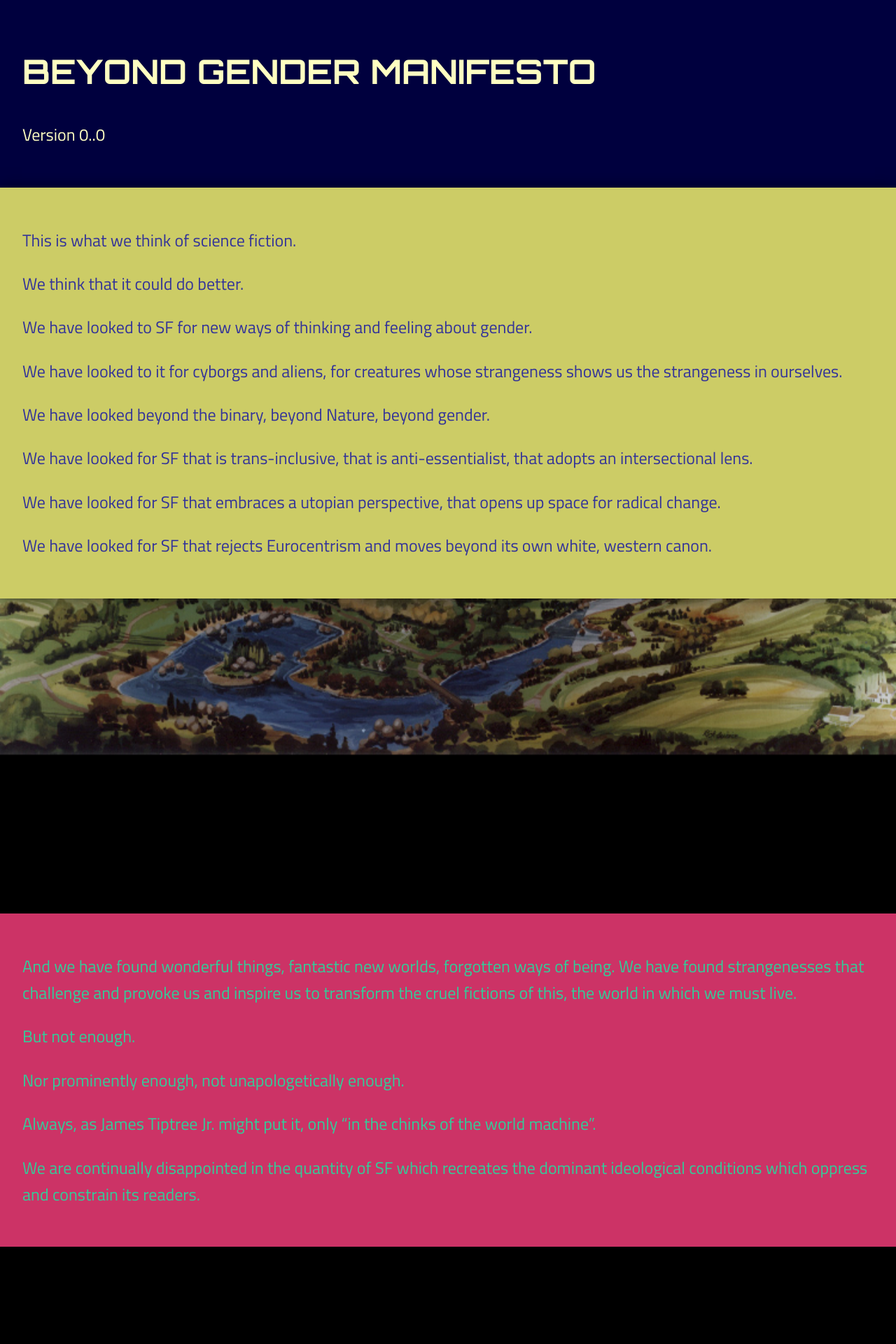
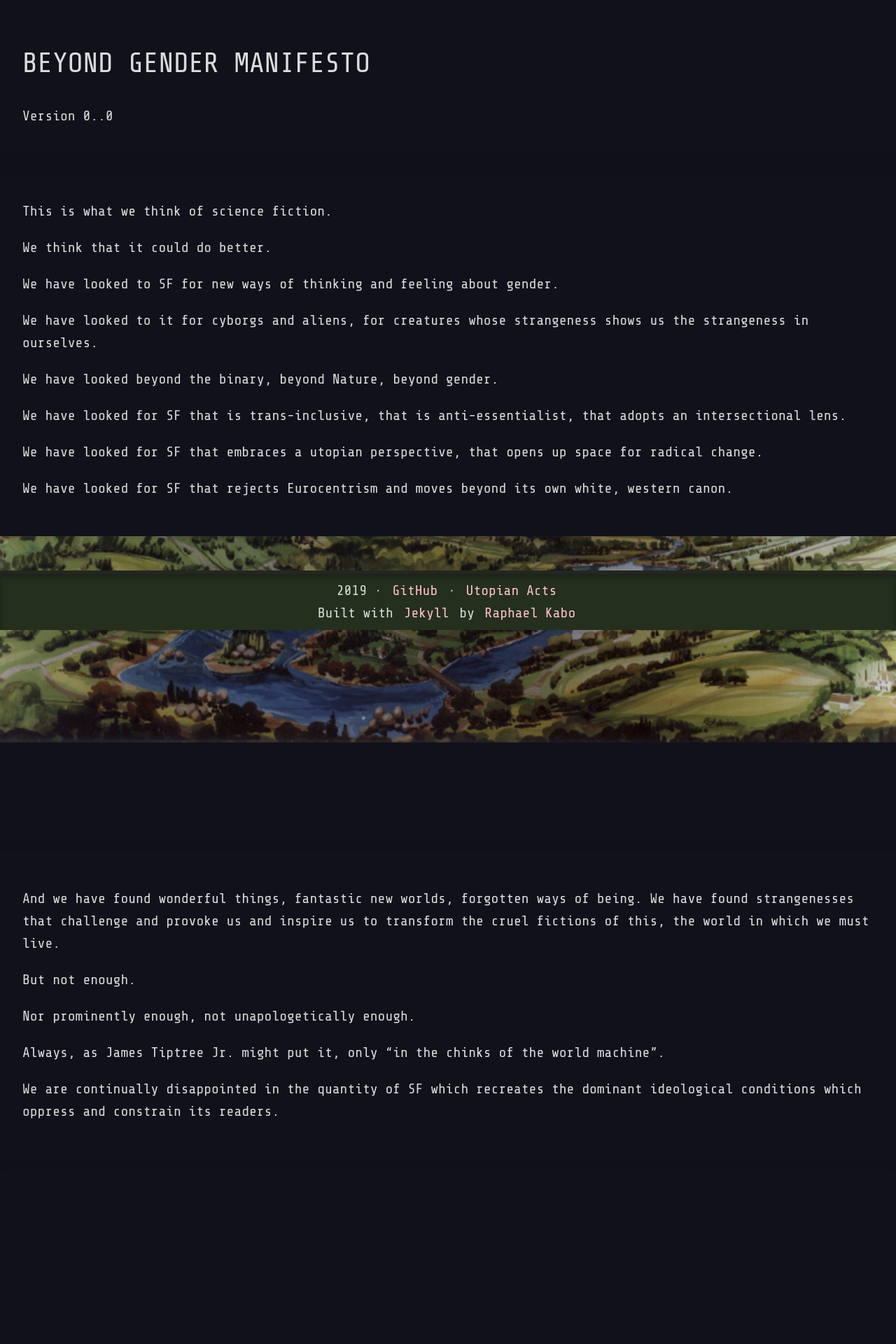
Before and after one commit to lowercasename/beyond-gender-manifesto, a Jekyll site: the page built from index.md, in a window 1280 px wide. Shown: the top 1920 px of the page at 70% size. Built offline with Jekyll 4.4.1, drawn with Linux system fonts in a browser that asks for light colours.

Commit message:
New design

```diff
--- a/_config.yml
+++ b/_config.yml
@@ -9,3 +9,6 @@
   auto_ids: true
   hard_wrap: false
   syntax_highlighter: rouge
+
+sass:
+  style: compressed
--- a/_includes/footer.html
+++ b/_includes/footer.html
@@ -1,4 +1,4 @@
-<div class="manifesto-section centered">
+<div class="manifesto-section footer centered">
     <p>
         2019 &middot; <a href="https://github.com/lowercasename/beyond-gender-manifesto/">GitHub</a> &middot; <a href="https://utopia.ac">Utopian Acts</a>
     </p>
--- a/_includes/head.html
+++ b/_includes/head.html
@@ -3,10 +3,11 @@
     <link rel="stylesheet" type="text/css" href="{{ "/assets/normalize.css" | relative_url }}">
     <link rel="stylesheet" type="text/css" href="{{ "/assets/style.css" | relative_url }}">
     <script
-          src="https://code.jquery.com/jquery-3.4.1.slim.min.js"
-          integrity="sha256-pasqAKBDmFT4eHoN2ndd6lN370kFiGUFyTiUHWhU7k8="
-          crossorigin="anonymous"></script>
+			  src="https://code.jquery.com/jquery-3.4.1.min.js"
+			  integrity="sha256-CSXorXvZcTkaix6Yvo6HppcZGetbYMGWSFlBw8HfCJo="
+			  crossorigin="anonymous"></script>
     <script src="{{ "/assets/parallax.min.js" | relative_url }}"></script>
-    <link href="https://fonts.googleapis.com/css?family=Orbitron:700|Titillium+Web:300,300i,400,400i&display=swap" rel="stylesheet">
     <script src="https://cdn.jsdelivr.net/particles.js/2.0.0/particles.min.js"></script>
+    <link href="https://fonts.googleapis.com/css?family=IBM+Plex+Mono:300,300i|Share+Tech+Mono&display=swap" rel="stylesheet">
+    <script src="https://unpkg.com/typewriter-effect@latest/dist/core.js"></script>
 </head>
--- a/_layouts/default.html
+++ b/_layouts/default.html
@@ -2,9 +2,48 @@
 <html>
     {% include head.html %}
     <body>
-        <div id="particles-js"></div>
         {{ content }}
         {% include footer.html %}
     </body>
-    <script src="{{ "/assets/base.js" | relative_url }}"></script>
+    <script>
+      var app = document.getElementById('intro');
+
+function colorise() {
+  $('#flash').fadeIn(0).fadeOut(500);
+  $('body').css('color','#33ff33');
+}
+
+var typewriter = new Typewriter(app, {
+  loop: false,
+  delay: 75,
+  cursor: '▊'
+});
+
+typewriter
+  .pauseFor(250)
+  .typeString('C:\\ > ')
+  .pauseFor(1000)
+  .typeString('LOAD HARAWAY.EXE\n')
+  .pauseFor(500)
+  .callFunction(colorise)
+  .pauseFor(250)
+  .typeString('<p></p>')
+  .typeString('LOADED.\n')
+  .pauseFor(500)
+  .typeString('<p></p>')
+  .pauseFor(250)
+  .typeString('C:\\ > ')
+  .pauseFor(1000)
+  .typeString('PRINT MANIFESTO.TXT')
+  .pauseFor(250)
+  .typeString('<p></p>')
+  .pauseFor(500)
+  .start();
+$(function() {
+setTimeout(function(){
+  $('#text').slideDown();
+}, 10000);
+});
+
+    </script>
 </html>
--- a/assets/style.css
+++ /dev/null
@@ -1,67 +0,0 @@
-body {
-  /* font-family: -apple-system, BlinkMacSystemFont, "Segoe UI", Roboto, Helvetica, Arial, sans-serif, "Apple Color Emoji", "Segoe UI Emoji", "Segoe UI Symbol"; */
-  font-family: 'Titillium Web', sans-serif;
-  background: #000;
-  color: #fff;
-  font-size: 20px;
-  line-height: 1.6;
-}
-
-a, a:visited, a:active {
-    color: pink;
-    text-decoration: none;
-    padding: 0 4px;
-    border-bottom: 2px solid transparent;
-    transition: all 150ms ease-out;
-}
-
-a:hover {
-    color: #f2d9dd;
-    border-bottom: 2px solid #f2d9dd;
-}
-
-#particles-js {
-    position: fixed;
-    width: 100vw;
-    height: 100vh;
-    background-color: #0e0f16;
-    background-image: url("");
-    background-repeat: no-repeat;
-    background-size: cover;
-    background-position: 50% 50%;
-    z-index: -9000;
-}
-
-.manifesto-section {
-    width: 100%;
-    padding: 2rem 2rem;
-    box-sizing: border-box;
-    box-shadow: 0 0 20px rgba(0,0,0,0.5);
-}
-
-.manifesto-section p:not(:last-child) {
-    margin-bottom: 1rem;
-}
-
-.parallax-window {
-    min-height: 300px;
-    background: transparent;
-}
-
-.centered {
-    text-align: center;
-}
-
-h1, h2, h3, h4, h5, h6 {
-    font-family: 'Orbitron', sans-serif;
-    text-transform: uppercase;
-}
-
-@media only screen and (min-width: 768px) {
-    body {
-        font-size: 24px;
-    }
-    .parallax-window {
-        min-height: 450px;
-    }
-}
--- /dev/null
+++ b/assets/style.scss
@@ -0,0 +1,346 @@
+---
+---
+
+$bg: #11111b;
+$red: #ff6778;
+$green: #33ff33;
+$blue: #1122ff;
+$text: $green;
+
+body {
+  /* font-family: -apple-system, BlinkMacSystemFont, "Segoe UI", Roboto, Helvetica, Arial, sans-serif, "Apple Color Emoji", "Segoe UI Emoji", "Segoe UI Symbol"; */
+  font-family: 'Share Tech Mono', sans-serif;
+  background: $bg;
+  color: #dbdbdb;
+  font-size: 18px;
+  line-height: 1.6;
+  font-weight: 400;
+}
+
+a, a:visited, a:active {
+    color: pink;
+    text-decoration: none;
+    padding: 0 4px;
+    border-bottom: 2px solid transparent;
+    transition: all 150ms ease-out;
+}
+
+a:hover {
+    color: #f2d9dd;
+    border-bottom: 2px solid #f2d9dd;
+}
+
+#particles-js {
+    position: fixed;
+    width: 100vw;
+    height: 100vh;
+    background-color: #0e0f16;
+    background-image: url("");
+    background-repeat: no-repeat;
+    background-size: cover;
+    background-position: 50% 50%;
+    z-index: -9000;
+}
+
+#text {
+  display: none;
+  margin-top: 1rem;
+}
+
+.console {
+  padding: 2rem 2rem;
+  box-sizing: border-box;
+  max-width: 928px;
+  margin: 0 auto;
+  margin-bottom: 100px;
+}
+
+blockquote {
+  border: 5px double;
+  border-radius: 3px;
+  width: 100%;
+  padding: 0;
+  margin: 2rem auto;
+}
+
+blockquote p {
+  padding: 0 1rem;
+}
+
+blockquote p:last-child {
+    background: #006000;
+    padding: 0 1rem;
+    margin: 0;
+    border-top: 3px solid;
+}
+
+.manifesto-section {
+    width: 100%;
+    padding: 2rem 2rem;
+    box-sizing: border-box;
+    box-shadow: 0 0 20px rgba(0,0,0,0.2);
+}
+
+.manifesto-section p:not(:last-child) {
+    margin-bottom: 1rem;
+}
+
+.parallax-window {
+    min-height: 300px;
+    background: transparent;
+}
+
+.centered {
+    text-align: center;
+}
+
+.footer {
+  position: fixed;
+  z-index: 90000;
+  bottom: 0;
+  background: #242f1e;
+  padding: 0.5rem;
+  border-top: 5px solid #22281f;
+  box-shadow: inset 0 5px 5px #1e221d;
+}
+
+.footer p {
+  margin: 0 !important;
+}
+
+#flash {
+  background: #000;
+  position: absolute;
+  top: 0;
+  left: 0;
+  width: 100%;
+  height: 100%;
+  z-index: 500;
+  display: none;
+}
+
+h1, h2, h3, h4, h5, h6 {
+    /* font-family: 'Orbitron', sans-serif; */
+    text-transform: uppercase;
+    font-weight: 300;
+}
+
+@media only screen and (min-width: 768px) {
+    body {
+        font-size: 20px;
+    }
+    .parallax-window {
+        min-height: 450px;
+    }
+    blockquote {
+      max-width: 400px;
+    }
+}
+
+.glitch{
+  color:$text;
+  position:relative;
+  margin:0 auto;
+}
+@keyframes noise-anim{
+  $steps:20;
+  @for $i from 0 through $steps{
+    #{percentage($i*(1/$steps))}{
+      clip:rect(random(100)+px,9999px,random(100)+px,0);
+    }
+  }
+}
+.glitch:after{
+  content:attr(data-text);
+  position:absolute;
+  left:2px;
+  text-shadow:-1px 0 red;
+  top:0;
+  color:$text;
+  background:$bg;
+  overflow:hidden;
+  clip:rect(0,900px,0,0);
+  animation:noise-anim 2s infinite linear alternate-reverse;
+}
+
+@keyframes noise-anim-2{
+  $steps:20;
+  @for $i from 0 through $steps{
+    #{percentage($i*(1/$steps))}{
+      clip:rect(random(100)+px,9999px,random(100)+px,0);
+    }
+  }
+}
+.glitch:before{
+  content:attr(data-text);
+  position:absolute;
+  left:-2px;
+  text-shadow:1px 0 blue;
+  top:0;
+  color:$text;
+  background:transparent;
+  overflow:hidden;
+  clip:rect(0,900px,0,0);
+  animation:noise-anim-2 3s infinite linear alternate-reverse;
+}
+
+@keyframes flicker {
+  0% {
+    opacity: 0.27861;
+  }
+  5% {
+    opacity: 0.34769;
+  }
+  10% {
+    opacity: 0.23604;
+  }
+  15% {
+    opacity: 0.90626;
+  }
+  20% {
+    opacity: 0.18128;
+  }
+  25% {
+    opacity: 0.83891;
+  }
+  30% {
+    opacity: 0.65583;
+  }
+  35% {
+    opacity: 0.67807;
+  }
+  40% {
+    opacity: 0.26559;
+  }
+  45% {
+    opacity: 0.84693;
+  }
+  50% {
+    opacity: 0.96019;
+  }
+  55% {
+    opacity: 0.08594;
+  }
+  60% {
+    opacity: 0.20313;
+  }
+  65% {
+    opacity: 0.71988;
+  }
+  70% {
+    opacity: 0.53455;
+  }
+  75% {
+    opacity: 0.37288;
+  }
+  80% {
+    opacity: 0.71428;
+  }
+  85% {
+    opacity: 0.70419;
+  }
+  90% {
+    opacity: 0.7003;
+  }
+  95% {
+    opacity: 0.36108;
+  }
+  100% {
+    opacity: 0.24387;
+  }
+}
+@keyframes textShadow {
+  0% {
+    text-shadow: 0.4389924193300864px 0 1px rgba(0,30,255,0.2), -0.4389924193300864px 0 1px rgba(255,0,80,0.3), 0 0 3px;
+  }
+  5% {
+    text-shadow: 2.7928974010788217px 0 1px rgba(0,30,255,0.2), -2.7928974010788217px 0 1px rgba(255,0,80,0.3), 0 0 3px;
+  }
+  10% {
+    text-shadow: 0.02956275843481219px 0 1px rgba(0,30,255,0.2), -0.02956275843481219px 0 1px rgba(255,0,80,0.3), 0 0 3px;
+  }
+  15% {
+    text-shadow: 0.40218538552878136px 0 1px rgba(0,30,255,0.2), -0.40218538552878136px 0 1px rgba(255,0,80,0.3), 0 0 3px;
+  }
+  20% {
+    text-shadow: 3.4794037899852017px 0 1px rgba(0,30,255,0.2), -3.4794037899852017px 0 1px rgba(255,0,80,0.3), 0 0 3px;
+  }
+  25% {
+    text-shadow: 1.6125630401149584px 0 1px rgba(0,30,255,0.2), -1.6125630401149584px 0 1px rgba(255,0,80,0.3), 0 0 3px;
+  }
+  30% {
+    text-shadow: 0.7015590085143956px 0 1px rgba(0,30,255,0.2), -0.7015590085143956px 0 1px rgba(255,0,80,0.3), 0 0 3px;
+  }
+  35% {
+    text-shadow: 3.896914047650351px 0 1px rgba(0,30,255,0.2), -3.896914047650351px 0 1px rgba(255,0,80,0.3), 0 0 3px;
+  }
+  40% {
+    text-shadow: 3.870905614848819px 0 1px rgba(0,30,255,0.2), -3.870905614848819px 0 1px rgba(255,0,80,0.3), 0 0 3px;
+  }
+  45% {
+    text-shadow: 2.231056963361899px 0 1px rgba(0,30,255,0.2), -2.231056963361899px 0 1px rgba(255,0,80,0.3), 0 0 3px;
+  }
+  50% {
+    text-shadow: 0.08084290417898504px 0 1px rgba(0,30,255,0.2), -0.08084290417898504px 0 1px rgba(255,0,80,0.3), 0 0 3px;
+  }
+  55% {
+    text-shadow: 2.3758461067427543px 0 1px rgba(0,30,255,0.2), -2.3758461067427543px 0 1px rgba(255,0,80,0.3), 0 0 3px;
+  }
+  60% {
+    text-shadow: 2.202193051050636px 0 1px rgba(0,30,255,0.2), -2.202193051050636px 0 1px rgba(255,0,80,0.3), 0 0 3px;
+  }
+  65% {
+    text-shadow: 2.8638780614874975px 0 1px rgba(0,30,255,0.2), -2.8638780614874975px 0 1px rgba(255,0,80,0.3), 0 0 3px;
+  }
+  70% {
+    text-shadow: 0.48874025155497314px 0 1px rgba(0,30,255,0.2), -0.48874025155497314px 0 1px rgba(255,0,80,0.3), 0 0 3px;
+  }
+  75% {
+    text-shadow: 1.8948491305757957px 0 1px rgba(0,30,255,0.2), -1.8948491305757957px 0 1px rgba(255,0,80,0.3), 0 0 3px;
+  }
+  80% {
+    text-shadow: 0.0833037308038857px 0 1px rgba(0,30,255,0.2), -0.0833037308038857px 0 1px rgba(255,0,80,0.3), 0 0 3px;
+  }
+  85% {
+    text-shadow: 0.09769827255241735px 0 1px rgba(0,30,255,0.2), -0.09769827255241735px 0 1px rgba(255,0,80,0.3), 0 0 3px;
+  }
+  90% {
+    text-shadow: 3.443339761481782px 0 1px rgba(0,30,255,0.2), -3.443339761481782px 0 1px rgba(255,0,80,0.3), 0 0 3px;
+  }
+  95% {
+    text-shadow: 2.1841838852799786px 0 1px rgba(0,30,255,0.2), -2.1841838852799786px 0 1px rgba(255,0,80,0.3), 0 0 3px;
+  }
+  100% {
+    text-shadow: 2.6208764473832513px 0 1px rgba(0,30,255,0.2), -2.6208764473832513px 0 1px rgba(255,0,80,0.3), 0 0 3px;
+  }
+}
+.crt::after {
+  content: " ";
+  display: block;
+  position: absolute;
+  top: 0;
+  left: 0;
+  bottom: 0;
+  right: 0;
+  background: rgba(18, 16, 16, 0.1);
+  opacity: 0;
+  z-index: 2;
+  pointer-events: none;
+  animation: flicker 0.15s infinite;
+}
+.crt::before {
+  content: " ";
+  display: block;
+  position: fixed;
+  top: 0;
+  left: 0;
+  bottom: 0;
+  right: 0;
+  background: linear-gradient(rgba(18, 16, 16, 0) 50%, rgba(0, 0, 0, 0.25) 50%), linear-gradient(90deg, rgba(255, 0, 0, 0.06), rgba(0, 255, 0, 0.02), rgba(0, 0, 255, 0.06));
+  z-index: 2;
+  background-size: 100% 3px, 4px 100%;
+  pointer-events: none;
+}
+.crt {
+  animation: textShadow 1.6s infinite;
+}
```
Also changed, not shown: console.md (added, +37 -0 lines).
